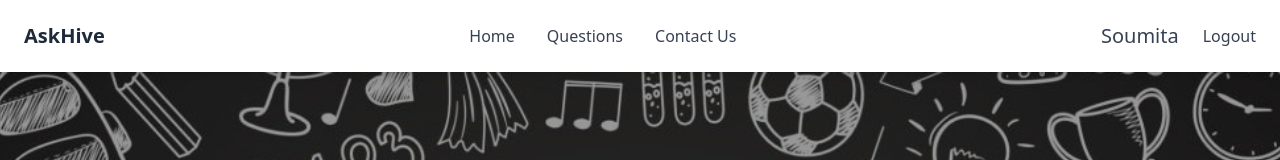
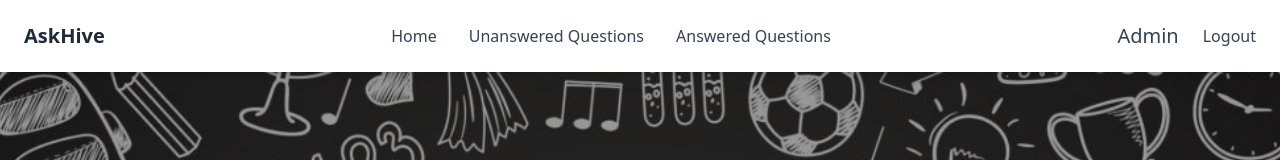
Before and after one commit to Soumita-Nag/QueryService, a Vue app: page / in a window 1280 px wide. Shown: the top 160 px of the page. Built offline with nearby package versions, Linux system fonts and the light colour scheme; no server answers.

Commit message:
answer saved to database

```diff
--- a/src/App.vue
+++ b/src/App.vue
@@ -10,8 +10,12 @@
   import { onBeforeMount, onMounted, reactive,ref } from 'vue';
   var user=reactive({
     islogin:true,
-    uname:"soumita",
-    email:"hello@gmail.com",
+    uname:"Admin",
+    email:"admin@gmail.com",
+  })
+  const admin=reactive({
+    uname:"Admin",
+    email:"admin@gmail.com"
   })
   var allQueries=ref([]);
   var query=ref([]);
@@ -175,6 +179,21 @@
       console.error("Error fetching query:", err);
     }
   };
+  const postAnswer=(answer)=>{
+    // alert("Answer Posting")
+    $.ajax({
+      url: "http://localhost:8000/postAnswer",
+      method:"POST",
+      contentType: "application/json",
+      data: JSON.stringify(answer),
+      success: (data)=>{
+        console.log("Success: "+ data);
+      },
+      error:(err)=>{
+        console.log("Error: "+err);
+      }
+    })
+  }
 
   var specificQuery=ref("");
   const sendqId=(q)=>{
@@ -192,11 +211,11 @@
 <template>
   <div class="relative min-h-screen">
     <div :class="{'blur-sm pointer-events-none':visibility.Login || visibility.Signup}">
-      <NavBar @activate="changeVisibility" :islogin="user.islogin" :user="user"/>
+      <NavBar @activate="changeVisibility" :islogin="user.islogin" :user="user" :admin="admin"/>
       <HomePage @activate="changeVisibility" v-if="visibility.HomePage" :islogin="user.islogin" :allQueries="allQueries" @queryId="sendqId"/>
       <askQueries v-if="visibility.AskQueries" :user="user" :query="query"  @addQuery="addQuery" @activate="changeVisibility" @queryId="sendqId"/>
       <Questions v-if="visibility.Questions" :user="user" :allQueries="allQueries" @activate="changeVisibility" @queryId="sendqId"/>
-      <AnswerQuestions v-if="visibility.AnswerQuestions" :user="user" :query="specificQuery"/>
+      <AnswerQuestions v-if="visibility.AnswerQuestions" :user="user" :query="specificQuery" :admin="admin" @answer="postAnswer"/>
     </div>
     <div v-if="visibility.Login" class="fixed inset-0 bg-black opacity-80 flex justify-center items-center z-50">
       <Login @activate="changeVisibility" @uId="checkLogin"/>
--- a/src/components/NavBar.vue
+++ b/src/components/NavBar.vue
@@ -4,8 +4,10 @@
       <div class="text-xl font-bold text-gray-800">AskHive</div>
       <div class="hidden md:flex gap-8 text-gray-700 font-medium text-base">
         <span @click="showHome" class="hover:text-blue-600 cursor-pointer transition-colors">Home</span>
-        <span @click="showQuestions" class="hover:text-blue-600 cursor-pointer transition-colors">Questions</span>
-        <span @click="showContact" class="hover:text-blue-600 cursor-pointer transition-colors">Contact Us</span>
+        <span @click="showQuestions" class="hover:text-blue-600 cursor-pointer transition-colors" v-if="props.user.email!=props.admin.email">Questions</span>
+        <span @click="showQuestions" class="hover:text-blue-600 cursor-pointer transition-colors" v-if="props.user.email==props.admin.email">Unanswered Questions</span>
+        <span @click="showQuestions" class="hover:text-blue-600 cursor-pointer transition-colors" v-if="props.user.email==props.admin.email">Answered Questions</span>
+        <!-- <span @click="showContact" class="hover:text-blue-600 cursor-pointer transition-colors">Contact Us</span> -->
       </div>
       <div class="hidden md:flex gap-6 text-gray-700 font-medium text-base items-center">
         <template v-if="!islogin">
@@ -31,7 +33,9 @@
     </div>
     <div v-if="mobileMenuOpen" class="md:hidden mt-4 space-y-3 text-gray-700 font-medium text-base">
       <span @click="showHome" class="block hover:text-blue-600 cursor-pointer">Home</span>
-      <span @click="showQuestions" class="block hover:text-blue-600 cursor-pointer">Questions</span>
+      <span @click="showQuestions" class="block hover:text-blue-600 cursor-pointer" v-if="props.user.email!=props.admin.email">Questions</span>
+      <span @click="showQuestions" class="block hover:text-blue-600 cursor-pointer" v-if="props.user.email==props.admin.email">Unanswered Questions</span>
+      <span @click="showQuestions" class="block hover:text-blue-600 cursor-pointer" v-if="props.user.email==props.admin.email">Answered Questions</span>
       <span @click="showContact" class="block hover:text-blue-600 cursor-pointer">Contact Us</span>
 
       <span v-if="!islogin">
@@ -51,6 +55,7 @@ import { defineProps,ref } from 'vue';
     const props=defineProps({
         islogin:Boolean,
         user:Object,
+        admin:Object,
     })
     const emit=defineEmits(['activate','uId']);
     const showHome=()=>{
--- a/src/components/Questions/AnswerQuestions.vue
+++ b/src/components/Questions/AnswerQuestions.vue
@@ -57,9 +57,9 @@
     <!-- Your Answer Section -->
     <div class="space-y-4" v-if="props.user.islogin && props.user.email=='admin@gmail.com'">
       <h2 class="text-lg font-semibold text-gray-800">Your Answer</h2>
-      <textarea placeholder="Enter Your Answer..." class="w-full min-h-[120px] border border-gray-300 rounded-md p-3 text-sm focus:outline-none focus:ring-2 focus:ring-blue-300 resize-y"></textarea>
+      <textarea placeholder="Enter Your Answer..." v-model="ans" class="w-full min-h-[120px] border border-gray-300 rounded-md p-3 text-sm focus:outline-none focus:ring-2 focus:ring-blue-300 resize-y"></textarea>
       <div>
-        <button class="bg-blue-600 hover:bg-blue-700 text-white px-4 py-2 rounded-md text-sm transition cursor-pointer">
+        <button @click="postAnswer" class="bg-blue-600 hover:bg-blue-700 text-white px-4 py-2 rounded-md text-sm transition cursor-pointer">
           Post Your Answer
         </button>
       </div>
@@ -69,10 +69,34 @@
 </template>
 
 <script setup>
+import { ref } from 'vue';
+
+    var ans=ref("");
     const props=defineProps({
         user:Object,
         query:Object,
+        admin:Object,
     })
+    const emit=defineEmits(['answer']);
+    const postAnswer=()=>{
+      const date=new Date();
+      const day=date.getDate();
+      const month=date.getMonth();
+      const year=date.getFullYear();
+      const currDate=day+"-"+(month+1)+"-"+year;
+      const hour=date.getHours();
+      const minute=date.getMinutes();
+      const time=hour+":"+minute;
+      const answer={
+        queryId:props.query.queryId,
+        adminId:props.admin.email,
+        answer: ans.value,
+        date: currDate,
+        time: time,
+        rank: 1,
+      }
+      emit('answer',answer);
+    }
 </script>
 <style scoped>
 
```
Lines whose indentation alone changed are shown as unchanged.
